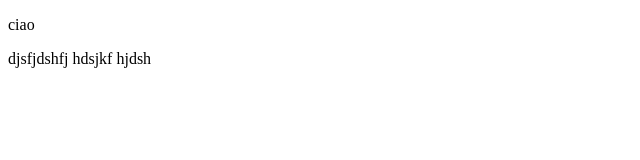
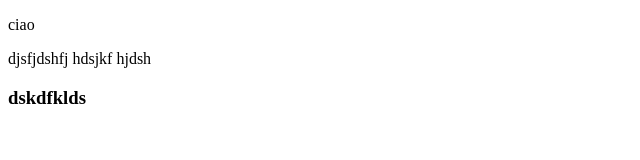
Before and after one commit to AlessioLibbi/test, a plain HTML site: page index.html in a window 1280 px wide. Shown: the whole page, without its empty margins (0-640 px from the left). Drawn offline with Linux system fonts and the light colour scheme.

Commit message:
add title

```diff
--- a/index.html
+++ b/index.html
@@ -9,5 +9,6 @@
 <body>
     <p>ciao</p>
     djsfjdshfj hdsjkf hjdsh
+    <h3>dskdfklds</h3>
 </body>
 </html>
```
